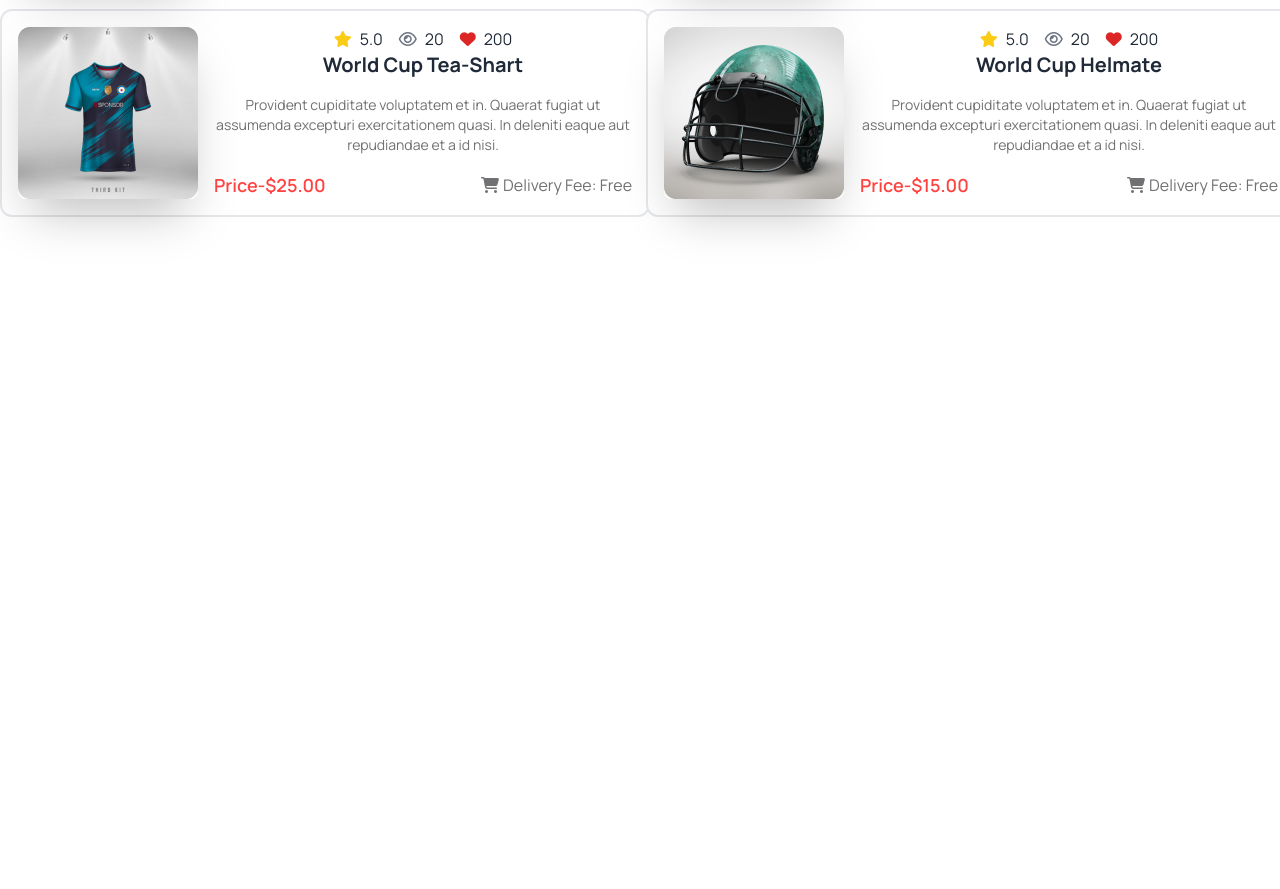
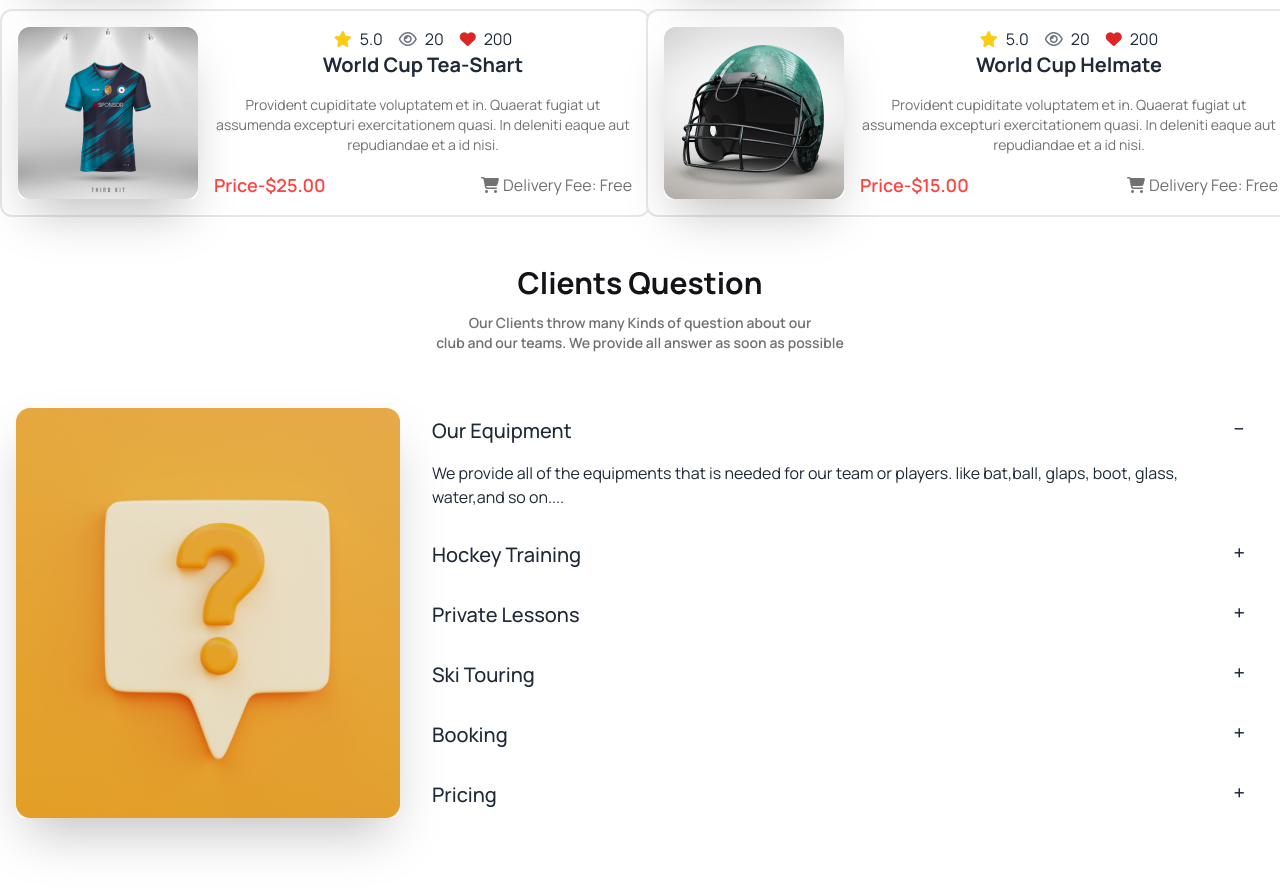
Before and after one commit to Emrandu1989/a3, a plain HTML site: page index.html in a window 1280 px wide. Shown: the part 2693-3582 px from the top of the page. Before the commit the page ends 2958 px from the top, so only its background shows below. Drawn offline with nearby package versions, Linux system fonts and the light colour scheme.

Commit message:
Client question added

```diff
--- a/index.html
+++ b/index.html
@@ -448,6 +448,81 @@
 
        </section>
 
+       <!-- Clients Question Section -->
+
+       <section>
+        <div class="section-heading space-y-3 text-center mb-8">
+            <h2 class="text-heading-color  text-xl lg:text-3xl font-bold">Clients Question</h2>
+            <p class="lg:font-semibold font-lg text-paragraph-color text-sm">Our Clients throw many Kinds of question about our <br> club and our teams.  We provide all answer as soon as possible</p>
+      </div>
+
+          <div class="content">
+            <div class="hero ">
+                <div class="hero-content flex-col lg:flex-row">
+                  <img src="./Images/11.png" class="max-w-sm rounded-lg shadow-2xl" />
+                  <div>
+                    <div class="collapse collapse-plus ">
+                        <input type="radio" name="my-accordion-3" checked="checked" />
+                        <div class="collapse-title text-xl heading-color font-medium">
+                         Our Equipment
+                        </div>
+                        <div class="collapse-content">
+                          <p>We provide all of the equipments that is needed for our team or players. like bat,ball, glaps, boot, glass, water,and so on....</p>
+                        </div>
+                      </div>
+                      <div class="collapse collapse-plus ">
+                        <input type="radio" name="my-accordion-3" />
+                        <div class="collapse-title text-xl heading-color font-medium">
+                          Hockey Training
+                        </div>
+                        <div class="collapse-content">
+                          <p>We give hokey training in our club play ground by our best trainer </p>
+                        </div>
+                      </div>
+                      <div class="collapse collapse-plus ">
+                        <input type="radio" name="my-accordion-3" />
+                        <div class="collapse-title text-xl heading-color font-medium">
+                         Private Lessons
+                        </div>
+                        <div class="collapse-content">
+                          <p>We provide private lessons too for our players if they need.Our expert trainer give one to one lessons for our lag behind players. as long as they are remove their weakness.</p>
+                        </div>
+                      </div>
+                      <div class="collapse collapse-plus ">
+                        <input type="radio" name="my-accordion-3" />
+                        <div class="collapse-title text-xl heading-color font-medium">
+                         Ski Touring
+                        </div>
+                        <div class="collapse-content">
+                          <p>We provide private lessons too for our players if they need.Our expert trainer give one to one lessons for our lag behind players. as long as they are remove their weakness.</p>
+                        </div>
+                      </div>
+                      <div class="collapse collapse-plus ">
+                        <input type="radio" name="my-accordion-3" />
+                        <div class="collapse-title text-xl heading-color font-medium">
+                         Booking
+                        </div>
+                        <div class="collapse-content">
+                          <p>We provide private lessons too for our players if they need.Our expert trainer give one to one lessons for our lag behind players. as long as they are remove their weakness.</p>
+                        </div>
+                      </div>
+                      <div class="collapse collapse-plus ">
+                        <input type="radio" name="my-accordion-3" />
+                        <div class="collapse-title text-xl heading-color font-medium">
+                        Pricing
+                        </div>
+                        <div class="collapse-content">
+                          <p>We provide private lessons too for our players if they need.Our expert trainer give one to one lessons for our lag behind players. as long as they are remove their weakness.</p>
+                        </div>
+                      </div>
+                  </div>
+                </div>
+              </div>
+          </div>
+
+
+       </section>
+
     </main>
     <footer></footer>
   </body>
```
